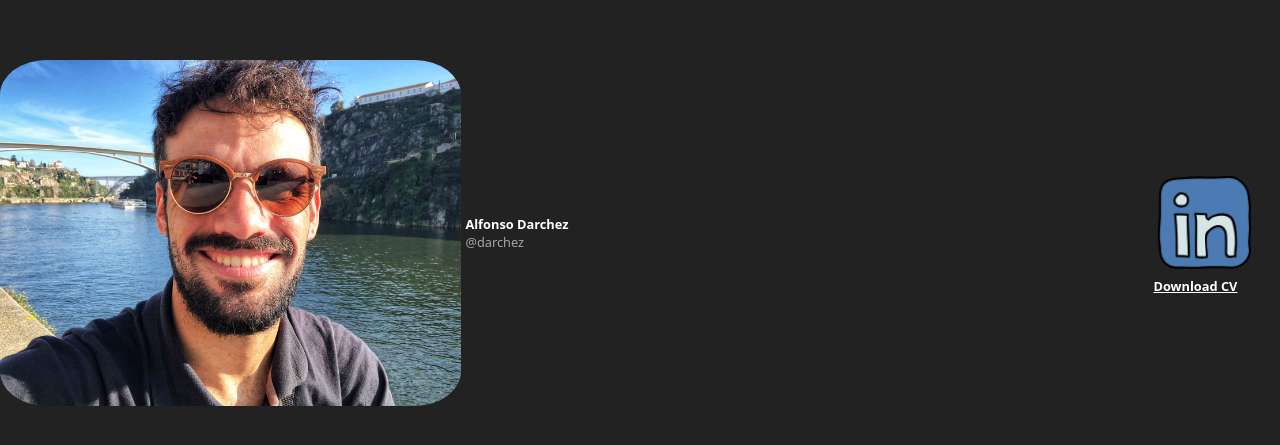
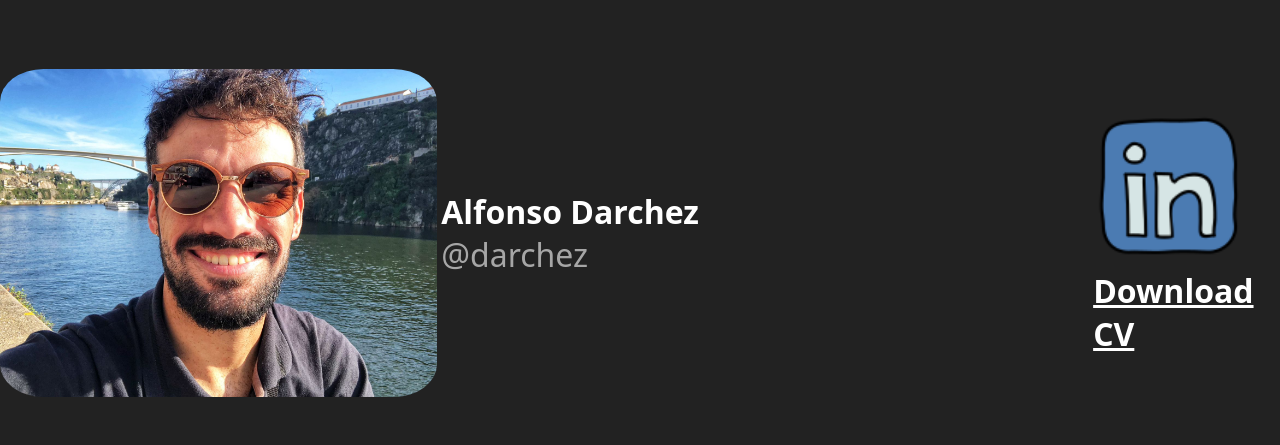
Before and after one commit to darchez/darchez.github.io, a plain HTML site: page index.html in a window 1280 px wide. Shown: the part 167-612 px from the top of the page. Drawn offline with Linux system fonts and the light colour scheme.

Commit message:
font-size

```diff
--- a/assets/styles/style1.css
+++ b/assets/styles/style1.css
@@ -34,7 +34,7 @@ article {
   display: flex;
   align-items: center;
   color: #fff;
-  font-size:.8rem;
+  font-size:2rem;
 }
 
 article header {
```
